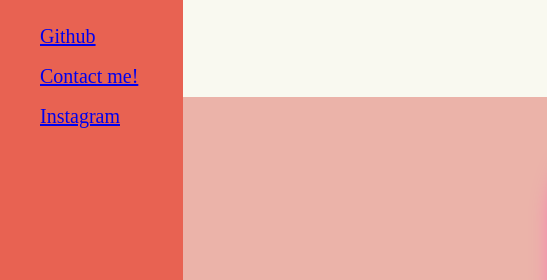
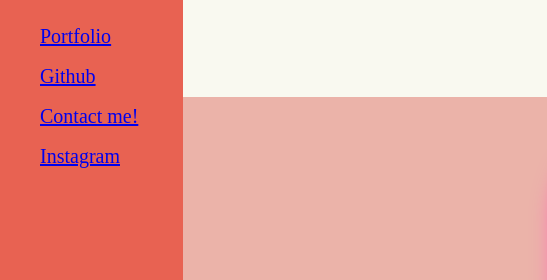
Before and after one commit to rcass13/Module-One-Challenge, a plain HTML site: page index.html in a window 1280 px wide. Shown: the top 280 px of the page, 0-547 px from the left. Drawn offline with Linux system fonts and the light colour scheme.

Commit message:
last fixes

```diff
--- a/index.html
+++ b/index.html
@@ -18,7 +18,7 @@
                 <!-- <ul > -->
                 <ul>
                     <li>
-                        <a href="https://rcass13.github.io/Module-One-Challenge/#anchor" target="_">
+                        <a href="https://rcass13.github.io/Module-One-Challenge/#anchor" target="_">Portfolio
                         </a>
                     </li>
                     <li>
```
